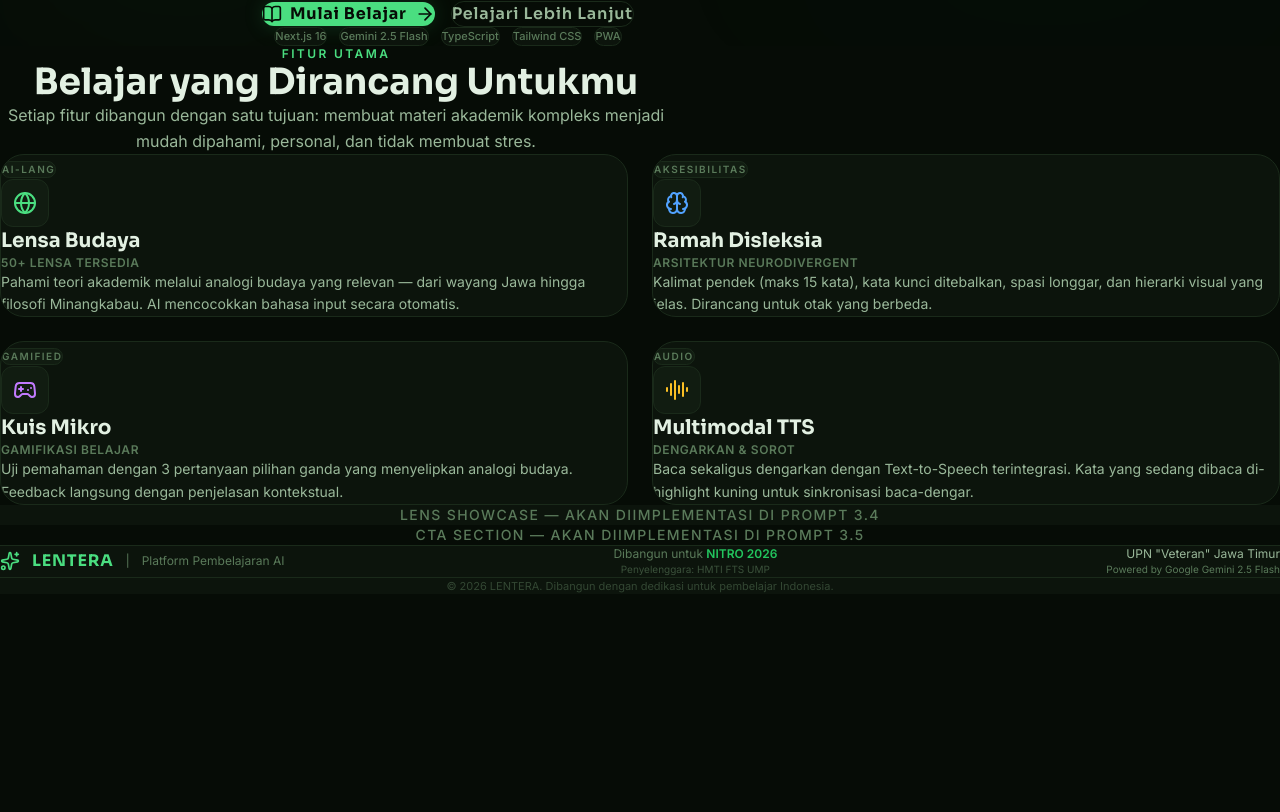
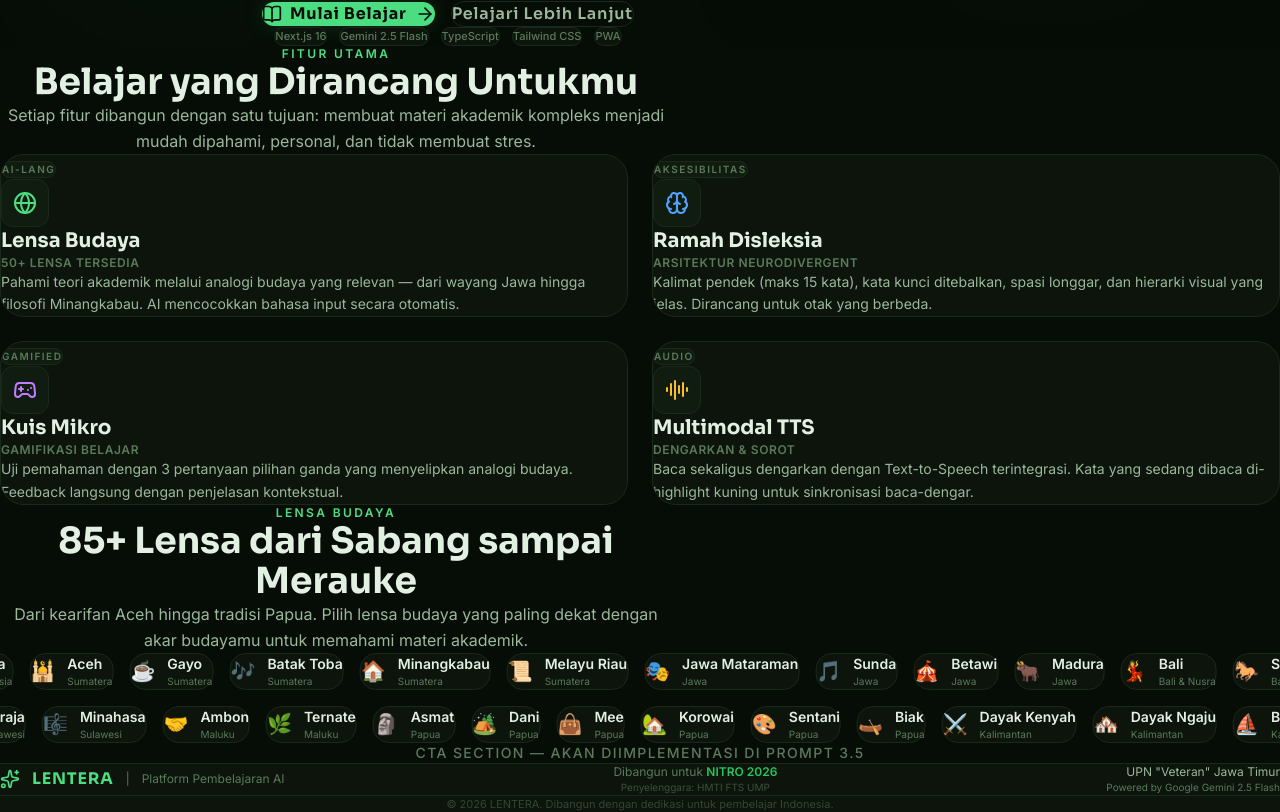
Before and after one commit to galiihajiip/lentera, a Next.js app: page / in a window 1280 px wide. Shown: the part 432-1244 px from the top of the page. Before the commit the page ends 1026 px from the top, so only its background shows below. Built offline with nearby package versions, Linux system fonts and the light colour scheme.

Commit message:
feat: Lens Showcase marquee dengan 28 lensa budaya Indonesia (Sabang–Merauke)
Generated with [Devin](https://cli.devin.ai/docs)

Co-Authored-By: Devin <158243242+devin-ai-integration[bot]@users.noreply.github.com>

```diff
--- a/src/components/landing/LensShowcase.tsx
+++ b/src/components/landing/LensShowcase.tsx
@@ -1,10 +1,84 @@
+'use client'
+
+const LENSES_ROW_1 = [
+  { emoji: '🌴', label: 'Nusantara', region: 'Lintas Indonesia' },
+  { emoji: '🕌', label: 'Aceh', region: 'Sumatera' },
+  { emoji: '☕', label: 'Gayo', region: 'Sumatera' },
+  { emoji: '🎶', label: 'Batak Toba', region: 'Sumatera' },
+  { emoji: '🏠', label: 'Minangkabau', region: 'Sumatera' },
+  { emoji: '📜', label: 'Melayu Riau', region: 'Sumatera' },
+  { emoji: '🎭', label: 'Jawa Mataraman', region: 'Jawa' },
+  { emoji: '🎵', label: 'Sunda', region: 'Jawa' },
+  { emoji: '🎪', label: 'Betawi', region: 'Jawa' },
+  { emoji: '🐂', label: 'Madura', region: 'Jawa' },
+  { emoji: '💃', label: 'Bali', region: 'Bali & Nusra' },
+  { emoji: '🐎', label: 'Sumba', region: 'Bali & Nusra' },
+  { emoji: '🎸', label: 'Sasak', region: 'Bali & Nusra' },
+  { emoji: '🌋', label: 'Tengger', region: 'Jawa' },
+]
+
+const LENSES_ROW_2 = [
+  { emoji: '⚔️', label: 'Dayak Kenyah', region: 'Kalimantan' },
+  { emoji: '🏘️', label: 'Dayak Ngaju', region: 'Kalimantan' },
+  { emoji: '⛵', label: 'Banjar', region: 'Kalimantan' },
+  { emoji: '🚢', label: 'Bugis', region: 'Sulawesi' },
+  { emoji: '🏔️', label: 'Toraja', region: 'Sulawesi' },
+  { emoji: '🎼', label: 'Minahasa', region: 'Sulawesi' },
+  { emoji: '🤝', label: 'Ambon', region: 'Maluku' },
+  { emoji: '🌿', label: 'Ternate', region: 'Maluku' },
+  { emoji: '🗿', label: 'Asmat', region: 'Papua' },
+  { emoji: '🏕️', label: 'Dani', region: 'Papua' },
+  { emoji: '👜', label: 'Mee', region: 'Papua' },
+  { emoji: '🏡', label: 'Korowai', region: 'Papua' },
+  { emoji: '🎨', label: 'Sentani', region: 'Papua' },
+  { emoji: '🛶', label: 'Biak', region: 'Papua' },
+]
+
+function MarqueeRow({ items, reverse = false }: { items: typeof LENSES_ROW_1; reverse?: boolean }) {
+  const doubled = [...items, ...items]
+  return (
+    <div className="overflow-hidden">
+      <div className={`flex gap-4 ${reverse ? 'animate-marquee2' : 'animate-marquee'}`}>
+        {doubled.map((lens, i) => (
+          <div
+            key={`${lens.label}-${i}`}
+            className="flex items-center gap-3 px-5 py-3 rounded-2xl bg-lentera-surface border border-lentera-border shrink-0 hover:border-lentera-green-glow hover:bg-lentera-surface2 transition-all duration-300 group cursor-default"
+          >
+            <span className="text-xl group-hover:scale-125 transition-transform">{lens.emoji}</span>
+            <div>
+              <p className="text-sm font-semibold text-lentera-text group-hover:text-lentera-green transition-colors">
+                {lens.label}
+              </p>
+              <p className="text-[10px] text-lentera-muted">{lens.region}</p>
+            </div>
+          </div>
+        ))}
+      </div>
+    </div>
+  )
+}
+
 export default function LensShowcase() {
   return (
-    <section className="py-24 px-4 sm:px-6 lg:px-8 bg-lentera-surface">
-      <div className="max-w-7xl mx-auto text-center">
-        <p className="text-sm text-lentera-muted font-medium tracking-widest uppercase">
-          Lens Showcase — akan diimplementasi di Prompt 3.4
-        </p>
+    <section className="py-20 md:py-28 overflow-hidden">
+      <div className="max-w-7xl mx-auto px-4 sm:px-6 lg:px-8 mb-12">
+        <div className="text-center max-w-2xl mx-auto">
+          <p className="text-xs font-bold text-lentera-green tracking-[0.2em] uppercase mb-4">
+            Lensa Budaya
+          </p>
+          <h2 className="font-display font-bold text-3xl md:text-4xl text-lentera-text mb-4">
+            85+ Lensa dari Sabang sampai Merauke
+          </h2>
+          <p className="text-lentera-text-secondary text-base leading-relaxed">
+            Dari kearifan Aceh hingga tradisi Papua. Pilih lensa budaya yang paling
+            dekat dengan akar budayamu untuk memahami materi akademik.
+          </p>
+        </div>
+      </div>
+
+      <div className="flex flex-col gap-4">
+        <MarqueeRow items={LENSES_ROW_1} />
+        <MarqueeRow items={LENSES_ROW_2} reverse />
       </div>
     </section>
   )
```
